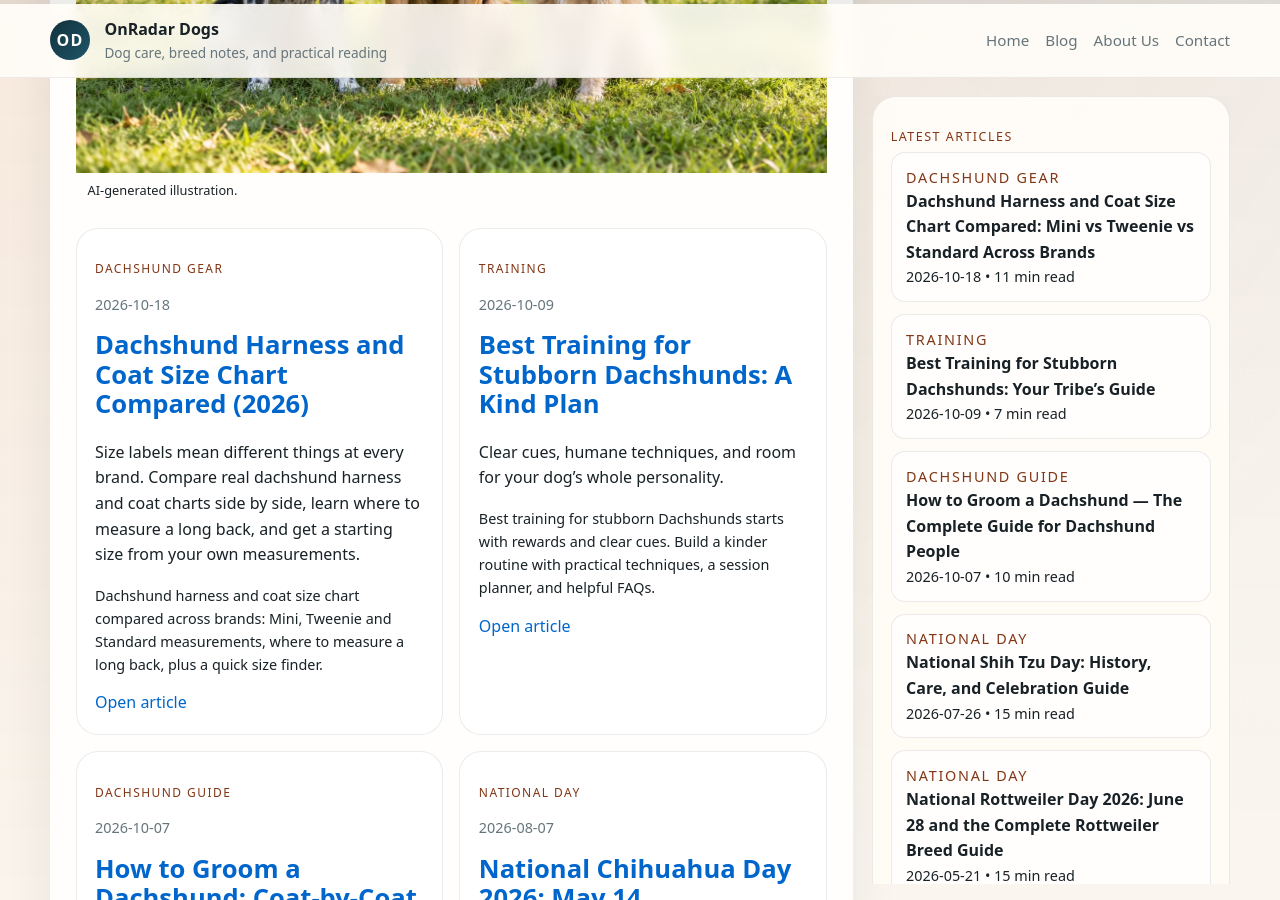
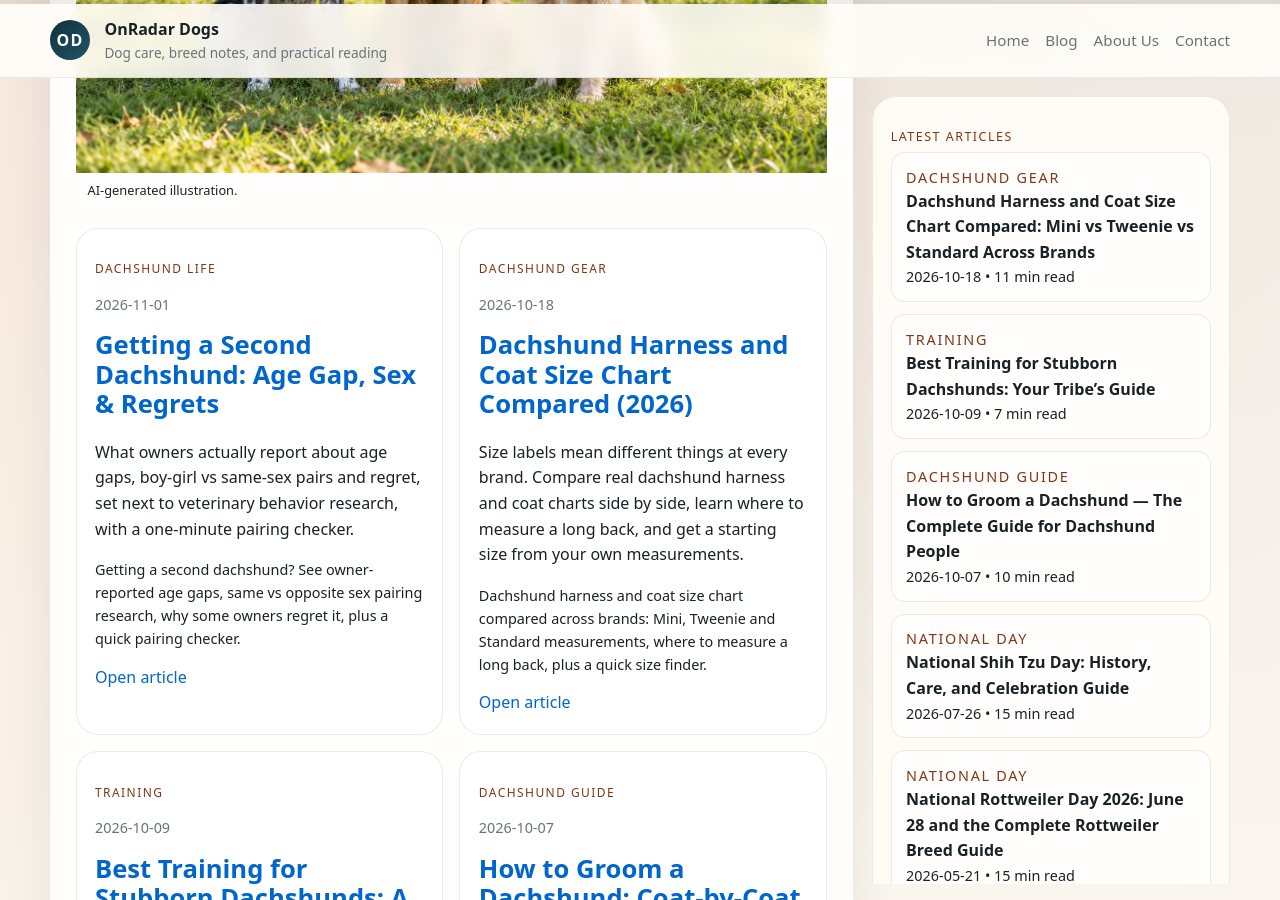
Before and after one commit to onradar-dogs/onradar-dogs.github.io, a Jekyll site: the page index.html, which Jekyll copies as it is, in a window 1280 px wide and 900 px high, scrolled down 623 px. Built offline with Jekyll 4.4.1, drawn with Linux system fonts in a browser that asks for light colours.

Commit message:
List second-dachshund-age-gap-pairing.html in index.html

```diff
--- a/index.html
+++ b/index.html
@@ -166,7 +166,8 @@ max-height:none!important;height:auto!important;overflow:visible!important;width
     <main class="site-layout" data-follow-parent="true">
       <div class="content-column">
         <section class="page-panel homepage-intro" id="latest-articles"><p class="section-label">Fresh Posts</p><h1>Latest guides and notes</h1><p class="intro-copy">This is the main feed. New articles are generated into the same structure and listed here automatically, newest first.</p><figure class="home-editorial-photo" data-home-photo="20261025"><img src="/assets/home-editorial-20261025.webp" alt="three different mixed-breed dogs sitting together in a sunny park (general dog blog)" width="1536" height="1024" fetchpriority="high" decoding="async" data-ai-generated="true"><figcaption>AI-generated illustration.</figcaption></figure>
-<div class="post-grid"><article class="post-card"><p class="post-kicker">Dachshund Gear</p><p class="post-date">2026-10-18</p><h2><a href="/dachshund-harness-coat-size-chart.html">Dachshund Harness and Coat Size Chart Compared (2026)</a></h2><p>Size labels mean different things at every brand. Compare real dachshund harness and coat charts side by side, learn where to measure a long back, and get a starting size from your own measurements.</p><p class="post-meta">Dachshund harness and coat size chart compared across brands: Mini, Tweenie and Standard measurements, where to measure a long back, plus a quick size finder.</p><a class="text-link" href="/dachshund-harness-coat-size-chart.html">Open article</a></article>
+<div class="post-grid"><article class="post-card"><p class="post-kicker">Dachshund Life</p><p class="post-date">2026-11-01</p><h2><a href="/second-dachshund-age-gap-pairing.html">Getting a Second Dachshund: Age Gap, Sex &amp; Regrets</a></h2><p>What owners actually report about age gaps, boy-girl vs same-sex pairs and regret, set next to veterinary behavior research, with a one-minute pairing checker.</p><p class="post-meta">Getting a second dachshund? See owner-reported age gaps, same vs opposite sex pairing research, why some owners regret it, plus a quick pairing checker.</p><a class="text-link" href="/second-dachshund-age-gap-pairing.html">Open article</a></article>
+        <article class="post-card"><p class="post-kicker">Dachshund Gear</p><p class="post-date">2026-10-18</p><h2><a href="/dachshund-harness-coat-size-chart.html">Dachshund Harness and Coat Size Chart Compared (2026)</a></h2><p>Size labels mean different things at every brand. Compare real dachshund harness and coat charts side by side, learn where to measure a long back, and get a starting size from your own measurements.</p><p class="post-meta">Dachshund harness and coat size chart compared across brands: Mini, Tweenie and Standard measurements, where to measure a long back, plus a quick size finder.</p><a class="text-link" href="/dachshund-harness-coat-size-chart.html">Open article</a></article>
 
         <article class="post-card"><p class="post-kicker">Training</p><p class="post-date">2026-10-09</p><h2><a href="/best-training-for-stubborn-dachshunds.html">Best Training for Stubborn Dachshunds: A Kind Plan</a></h2><p>Clear cues, humane techniques, and room for your dog’s whole personality.</p><p class="post-meta">Best training for stubborn Dachshunds starts with rewards and clear cues. Build a kinder routine with practical techniques, a session planner, and helpful FAQs.</p><a class="text-link" href="/best-training-for-stubborn-dachshunds.html">Open article</a></article>
         <article class="post-card"><p class="post-kicker">Dachshund Guide</p><p class="post-date">2026-10-07</p><h2><a href="/how-to-groom-a-dachshund.html">How to Groom a Dachshund: Coat-by-Coat Care Guide</a></h2><p>Wondering how to groom a Dachshund without pulling tangled hair or turning nail care into a wrestling match? Start with your dog&#x27;s coat type, then build a routine around...</p><p class="post-meta">Learn how to groom a Dachshund with coat-specific brushing, safe bathing, nail care, ear checks, and practical advice on when to ask a groomer or veterinarian.</p><a class="text-link" href="/how-to-groom-a-dachshund.html">Open article</a></article>
```
